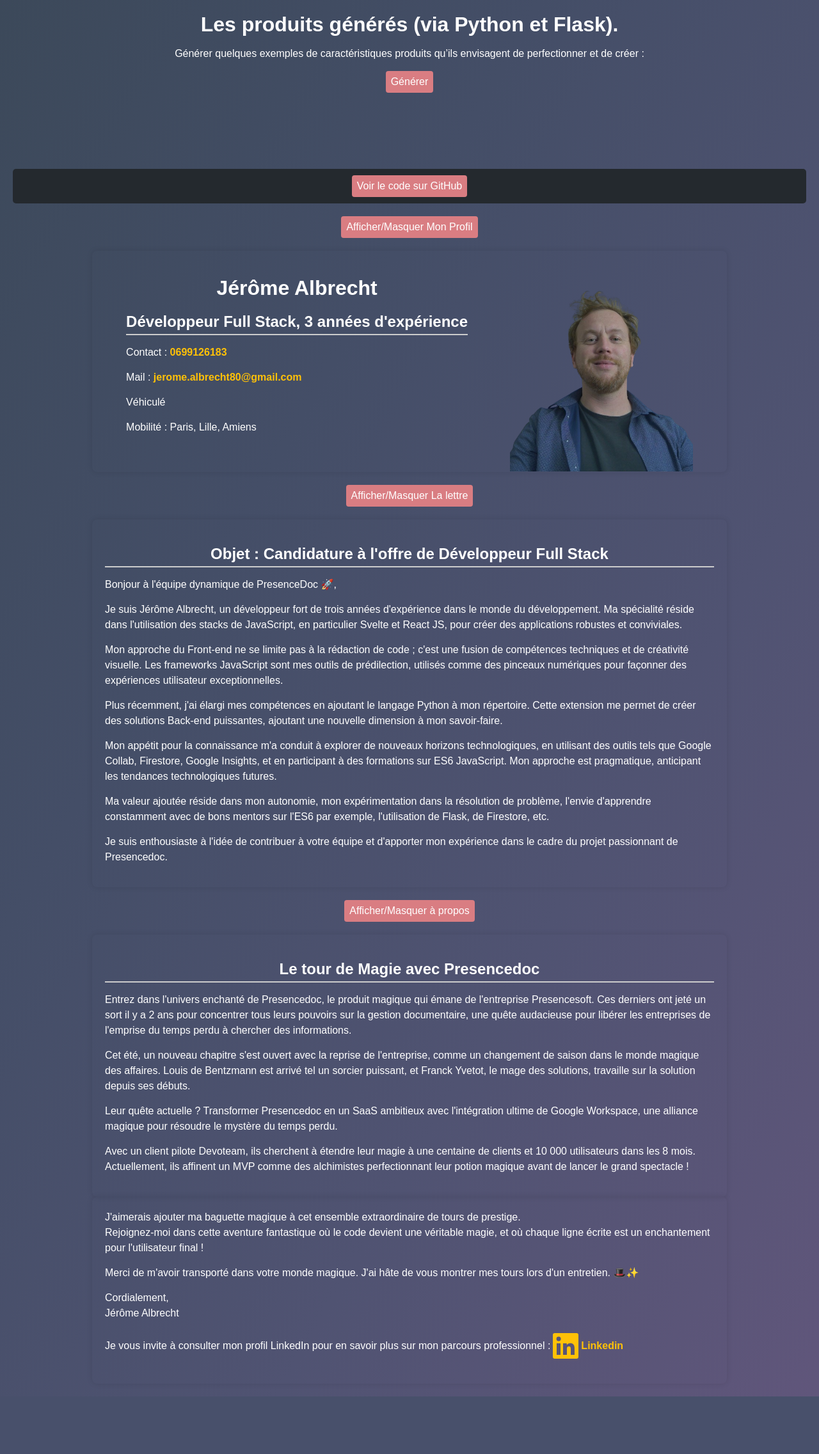
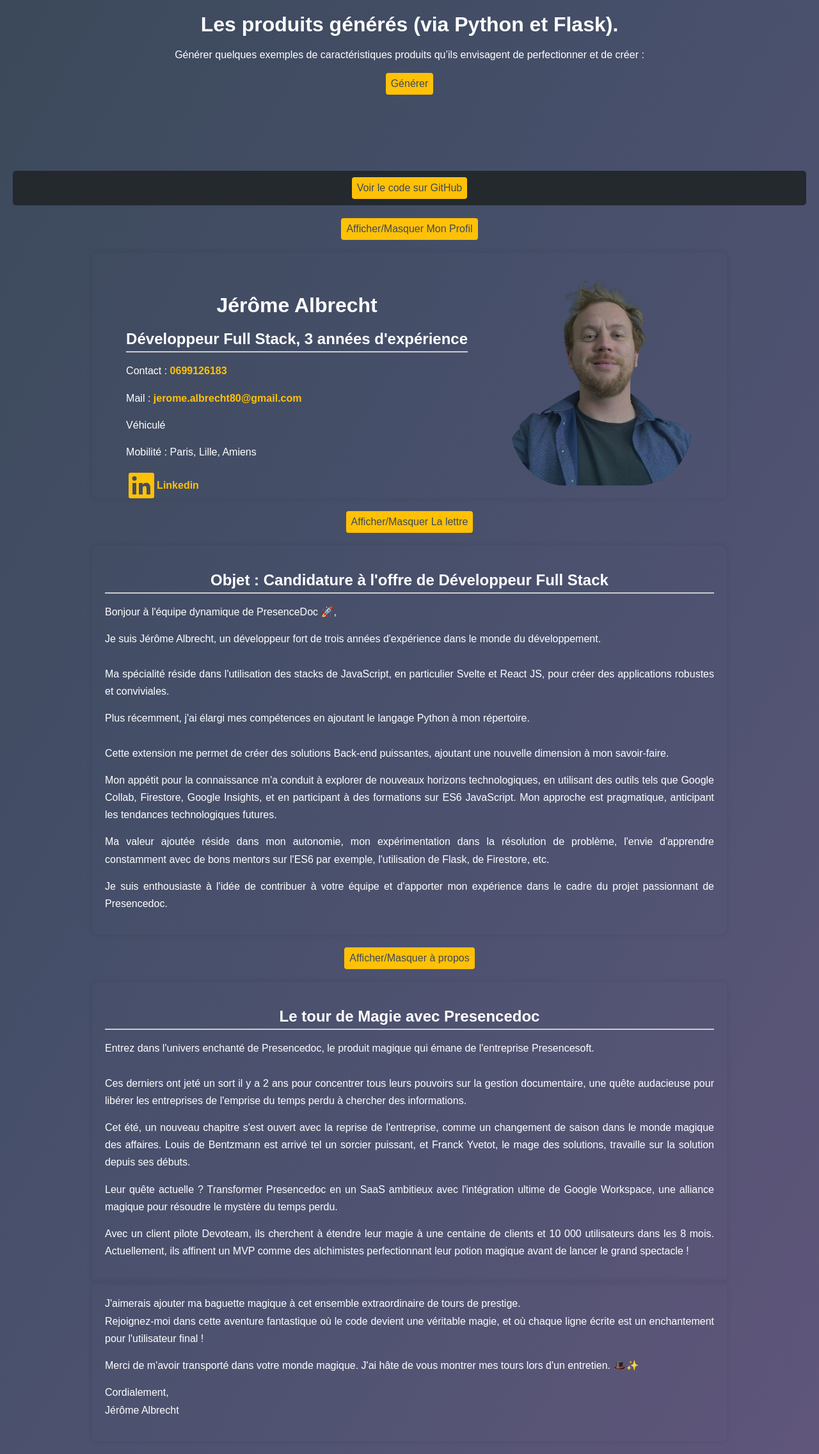
Before and after one commit to jeromealbrecht/candidature_dev_fullstack_jerome_albrecht, a Flask app: page / in a window 1280 px wide. Shown: the whole page at 64% size. Before the commit the page ends 2183 px from the top, so only its background shows below. Run offline with Flask 2, Linux system fonts and the light colour scheme.

Commit message:
Final changes CSS

```diff
--- a/static/styles.css
+++ b/static/styles.css
@@ -51,8 +51,9 @@ h2 {
 }
 
 p {
-    line-height: 1.5;
     color: var(--text-color);
+    line-height: 1.7rem;
+    text-align: justify;
 }
 
 ul {
@@ -67,8 +68,8 @@ li {
 
 button {
     padding: 8px;
-    background-color:  #d97d82;
-    color: #fff;
+    background-color:  #ffc107;
+    color: #3c495a;
     border: none;
     border-radius: 4px;
     cursor: pointer;
@@ -113,8 +114,6 @@ a:hover {
 .candidat-picture {
     display: flex;
     width: 30%;
-    position: relative;
-    top: 1.2rem;
 }
 
 .github-button {
@@ -159,13 +158,24 @@ img {
     width: 100%;
     height: auto;
     object-fit: cover;
+    border-radius: 30%;
 }
 
 .nodesk {
     display: none;
 }
 
+.infos {
+    position: relative;
+    top: 1.5rem;
+}
+
 @media only screen and (max-width: 600px) {
+
+    .infos {
+        position: inherit;
+        top: 1.5rem;
+    }
 
     .nomob {
         display: none;
--- a/templates/index.html
+++ b/templates/index.html
@@ -29,6 +29,12 @@
                     <p>Mail : <a href="mailto">jerome.albrecht80@gmail.com</a> </p>
                     <p>Véhiculé</p>
                     <p>Mobilité : Paris, Lille, Amiens</p>
+
+                    <a class="a-linkedin" href="https://www.linkedin.com/in/devwebapi/" target="_blank">
+                        <svg xmlns="http://www.w3.org/2000/svg" viewBox="0 0 24 24" fill="currentColor" width="48" height="48" focusable="false">
+                            <path d="M20.5 2h-17A1.5 1.5 0 002 3.5v17A1.5 1.5 0 003.5 22h17a1.5 1.5 0 001.5-1.5v-17A1.5 1.5 0 0020.5 2zM8 19H5v-9h3zM6.5 8.25A1.75 1.75 0 118.3 6.5a1.78 1.78 0 01-1.8 1.75zM19 19h-3v-4.74c0-1.42-.6-1.93-1.38-1.93A1.74 1.74 0 0013 14.19a.66.66 0 000 .14V19h-3v-9h2.9v1.3a3.11 3.11 0 012.7-1.4c1.55 0 3.36.86 3.36 3.66z"></path>
+                        </svg> Linkedin
+                    </a>
                 </div>
                 <div class="candidat-picture">
                     <img src="../static/img/Profile_Jerome_A.webp" alt="Photo de profil de Jérôme Albrecht">
@@ -41,9 +47,12 @@
         <div class="letter-container" id="letterSection">
             <h2>Objet : Candidature à l'offre de Développeur Full Stack</h2>
             <p> Bonjour à l'équipe dynamique de PresenceDoc 🚀, </p>
-            <p> Je suis Jérôme Albrecht, un développeur fort de trois années d'expérience dans le monde du développement. Ma spécialité réside dans l'utilisation des stacks de JavaScript, en particulier Svelte et React JS, pour créer des applications robustes et conviviales. </p>
-            <p> Mon approche du Front-end ne se limite pas à la rédaction de code ; c'est une fusion de compétences techniques et de créativité visuelle. Les frameworks JavaScript sont mes outils de prédilection, utilisés comme des pinceaux numériques pour façonner des expériences utilisateur exceptionnelles. </p>
-            <p> Plus récemment, j'ai élargi mes compétences en ajoutant le langage Python à mon répertoire. Cette extension me permet de créer des solutions Back-end puissantes, ajoutant une nouvelle dimension à mon savoir-faire. </p>
+            <p> Je suis Jérôme Albrecht, un développeur fort de trois années d'expérience dans le monde du développement. <br><br>
+                Ma spécialité réside dans l'utilisation des stacks de JavaScript, en particulier Svelte et React JS, pour créer des applications robustes et conviviales. </p>
+
+            <p> Plus récemment, j'ai élargi mes compétences en ajoutant le langage Python à mon répertoire.
+            <br><br>
+            Cette extension me permet de créer des solutions Back-end puissantes, ajoutant une nouvelle dimension à mon savoir-faire. </p>
             <p> Mon appétit pour la connaissance m'a conduit à explorer de nouveaux horizons technologiques, en utilisant des outils tels que Google Collab, Firestore, Google Insights, et en participant à des formations sur ES6 JavaScript. Mon approche est pragmatique, anticipant les tendances technologiques futures. </p>
             <p> Ma valeur ajoutée réside dans mon autonomie, mon expérimentation dans la résolution de problème, l'envie d'apprendre constamment avec de bons mentors sur l'ES6 par exemple, l'utilisation de Flask, de Firestore, etc. </p>
             <p> Je suis enthousiaste à l'idée de contribuer à votre équipe et d'apporter mon expérience dans le cadre du projet passionnant de Presencedoc. </p>
@@ -54,7 +63,9 @@
             <div class="letter-container" id="presenceDoc">
             <!-- Le tour de magie -->
             <h2>Le tour de Magie avec Presencedoc</h2>
-            <p> Entrez dans l'univers enchanté de Presencedoc, le produit magique qui émane de l'entreprise Presencesoft. Ces derniers ont jeté un sort il y a 2 ans pour concentrer tous leurs pouvoirs sur la gestion documentaire, une quête audacieuse pour libérer les entreprises de l'emprise du temps perdu à chercher des informations. </p>
+            <p> Entrez dans l'univers enchanté de Presencedoc, le produit magique qui émane de l'entreprise Presencesoft.
+            <br><br>
+            Ces derniers ont jeté un sort il y a 2 ans pour concentrer tous leurs pouvoirs sur la gestion documentaire, une quête audacieuse pour libérer les entreprises de l'emprise du temps perdu à chercher des informations. </p>
             <p> Cet été, un nouveau chapitre s'est ouvert avec la reprise de l'entreprise, comme un changement de saison dans le monde magique des affaires. Louis de Bentzmann est arrivé tel un sorcier puissant, et Franck Yvetot, le mage des solutions, travaille sur la solution depuis ses débuts. </p>
             <p> Leur quête actuelle ? Transformer Presencedoc en un SaaS ambitieux avec l'intégration ultime de Google Workspace, une alliance magique pour résoudre le mystère du temps perdu. </p>
             <p> Avec un client pilote Devoteam, ils cherchent à étendre leur magie à une centaine de clients et 10 000 utilisateurs dans les 8 mois. Actuellement, ils affinent un MVP comme des alchimistes perfectionnant leur potion magique avant de lancer le grand spectacle ! </p>
@@ -70,14 +81,6 @@
             <p>
                 Cordialement,
                 <br> Jérôme Albrecht
-            </p> <!-- Invitation -->
-            <p class="align">
-                Je vous invite à consulter mon profil LinkedIn pour en savoir plus sur mon parcours professionnel :
-                <a class="a-linkedin" href="https://www.linkedin.com/in/devwebapi/" target="_blank">
-                    <svg xmlns="http://www.w3.org/2000/svg" viewBox="0 0 24 24" fill="currentColor" width="48" height="48" focusable="false">
-                        <path d="M20.5 2h-17A1.5 1.5 0 002 3.5v17A1.5 1.5 0 003.5 22h17a1.5 1.5 0 001.5-1.5v-17A1.5 1.5 0 0020.5 2zM8 19H5v-9h3zM6.5 8.25A1.75 1.75 0 118.3 6.5a1.78 1.78 0 01-1.8 1.75zM19 19h-3v-4.74c0-1.42-.6-1.93-1.38-1.93A1.74 1.74 0 0013 14.19a.66.66 0 000 .14V19h-3v-9h2.9v1.3a3.11 3.11 0 012.7-1.4c1.55 0 3.36.86 3.36 3.66z"></path>
-                    </svg> Linkedin
-                </a>
             </p>
         </div>
 
```
